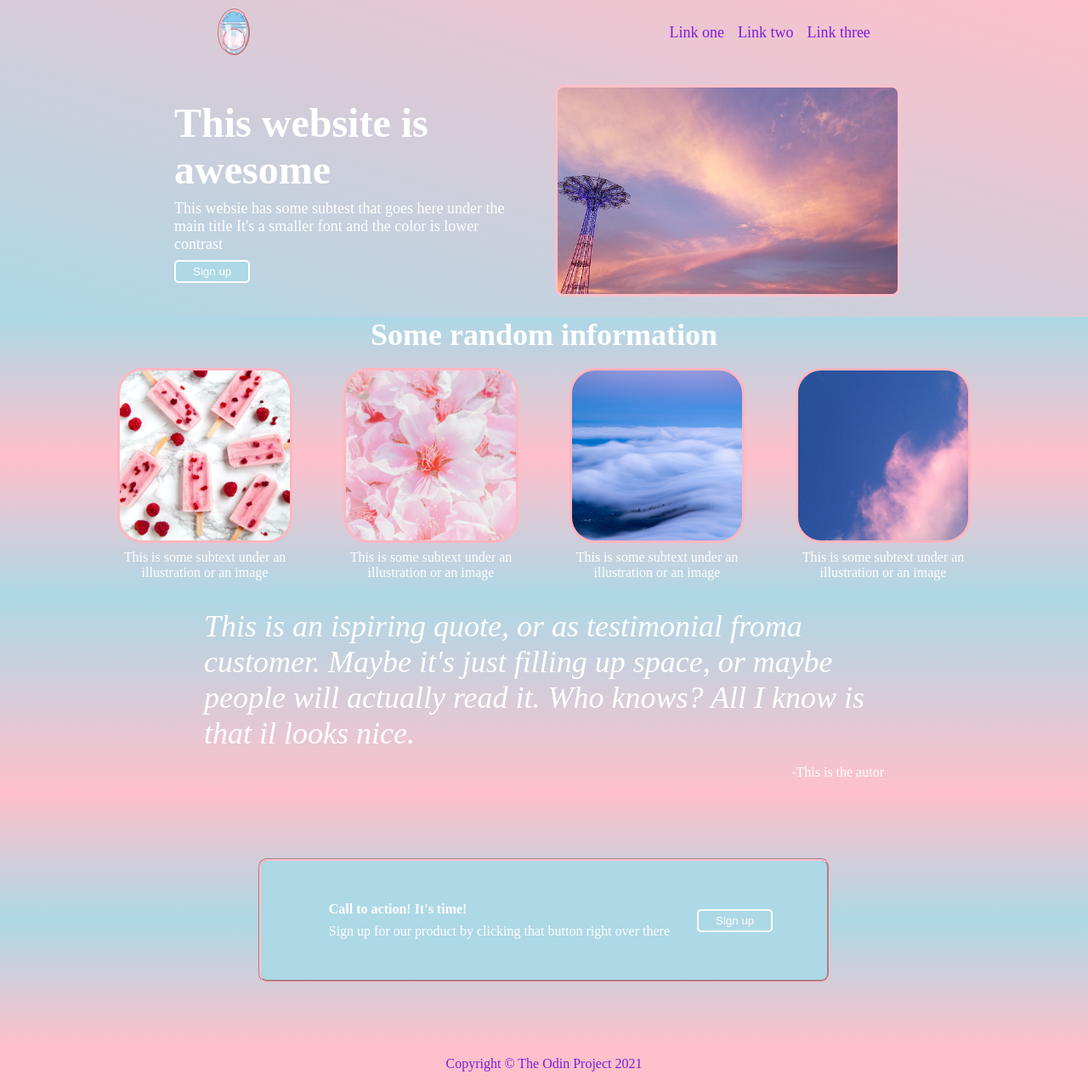
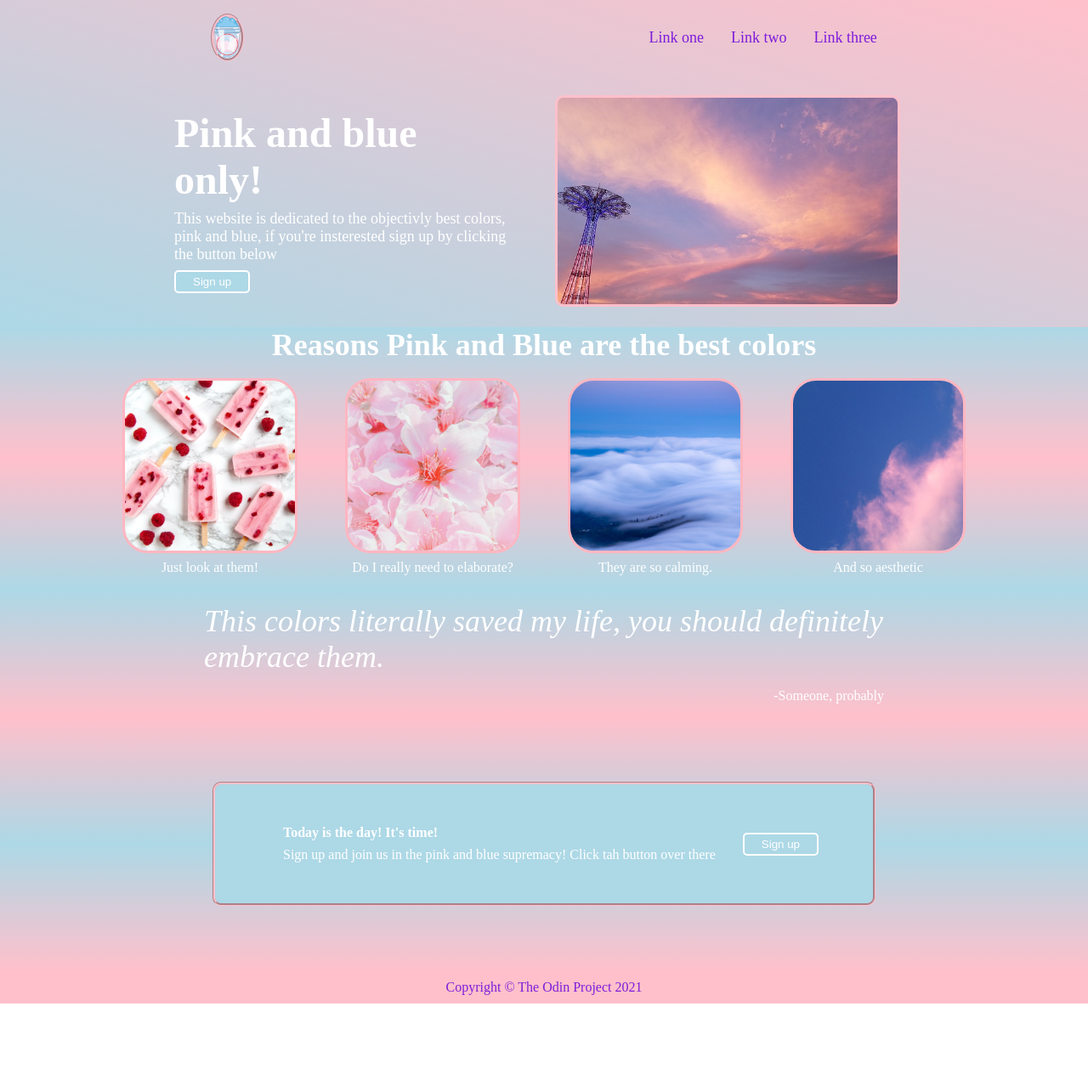
Before and after one commit to emmacornio/Landing-Page, a plain HTML site: page index.html in a window 1280 px wide. Shown: the whole page at 85% size. After the commit the page ends 1181 px from the top, so only its background shows below. Drawn offline with Linux system fonts and the light colour scheme.

Commit message:
Modify text content and dome css

```diff
--- a/index.html
+++ b/index.html
@@ -21,8 +21,8 @@
 
         <div class="header-bottom">
             <div class="header-text">
-                <div class="main-text">This website is awesome</div>
-                <div class="secondary-text">This websie has some subtest that goes here under the main title It's a smaller font and the color is lower contrast</div>
+                <div class="main-text">Pink and blue only!</div>
+                <div class="secondary-text">This website is dedicated to the objectivly best colors, pink and blue, if you're insterested sign up by clicking the button below</div>
                 <button>Sign up</button>
             </div>
             <img class="header-image" src="./images/header-image.jpg" alt="This is an image">
@@ -30,39 +30,39 @@
     </div>
 
     <div class="information">
-        <div class="info-h">Some random information</div>
+        <div class="info-h">Reasons Pink and Blue are the best colors</div>
         <div class="information-cards">
             <div class="card">
                 <img src="./images/image-1.jpg" alt="This is an image">
-                <div>This is some subtext under an illustration or an image</div>
+                <div>Just look at them!</div>
             </div>
             <div class="card">
                 <img src="./images/image-2.jpg" alt="This is an image">
-                <div>This is some subtext under an illustration or an image</div>
+                <div>Do I really need to elaborate?</div>
             </div>
             <div class="card">
                 <img src="./images/image-3.jpg" alt="This is an image">
-                <div>This is some subtext under an illustration or an image</div>
+                <div>They are so calming.</div>
             </div>
             <div class="card">
                 <img src="./images/image-4.jpg" alt="This is an image">
-                <div>This is some subtext under an illustration or an image</div>
+                <div>And so aesthetic</div>
             </div>
         </div>
     </div>
 
     <div class="quote">
             <div class="quote-content">
-                <div class="quote-text">This is an ispiring quote, or as testimonial froma customer. Maybe it's just filling up space, or maybe people will actually read it. Who knows? All I know is that il looks nice.  </div>
-                <div class="author">-This is the autor</div>
+                <div class="quote-text">This colors literally saved my life, you should definitely embrace them.  </div>
+                <div class="author">-Someone, probably</div>
             </div>
     </div>
 
     <div class="call-to-action">
         <div class="action">
             <div class="action-text">
-                <div>Call to action! It's time!</div>
-                <div class="secondary-text">Sign up for our product by clicking that button right over there</div>
+                <div>Today is the day! It's time!</div>
+                <div class="secondary-text">Sign up and join us in the pink and blue supremacy! Click tah button over there</div>
             </div>
             <button class="action-button">Sign up</button>
             </div>
--- a/style.css
+++ b/style.css
@@ -19,7 +19,7 @@ min-height: 100vh;
 .header-top{display: flex;
     justify-content: space-around;
     align-items: center;
-    padding: 10px 10px ;
+    padding: 16px 10px ;
     flex: 0 0 content
 }
 .logo{height: 50px;
@@ -31,9 +31,9 @@ border-color: pink;
 .links{display: flex;
 margin: 0px;
 padding: 0px;
-gap: 16px;
+gap: 32px;
 list-style-type: none;
-justify-content: space-between;
+justify-content: space-around;
 }
 a{text-decoration: none;
 
@@ -188,7 +188,7 @@ align-items: flex-start;
 justify-content: center;
 padding: 16px;
 }
-.action-text .secondary-text{font-weight: normal;}
+.action-text .secondary-text{font-weight: normal; max-width: 600px;}
 
 /* .action-button{border-style: solid;
     flex: 0 0 auto;
```
